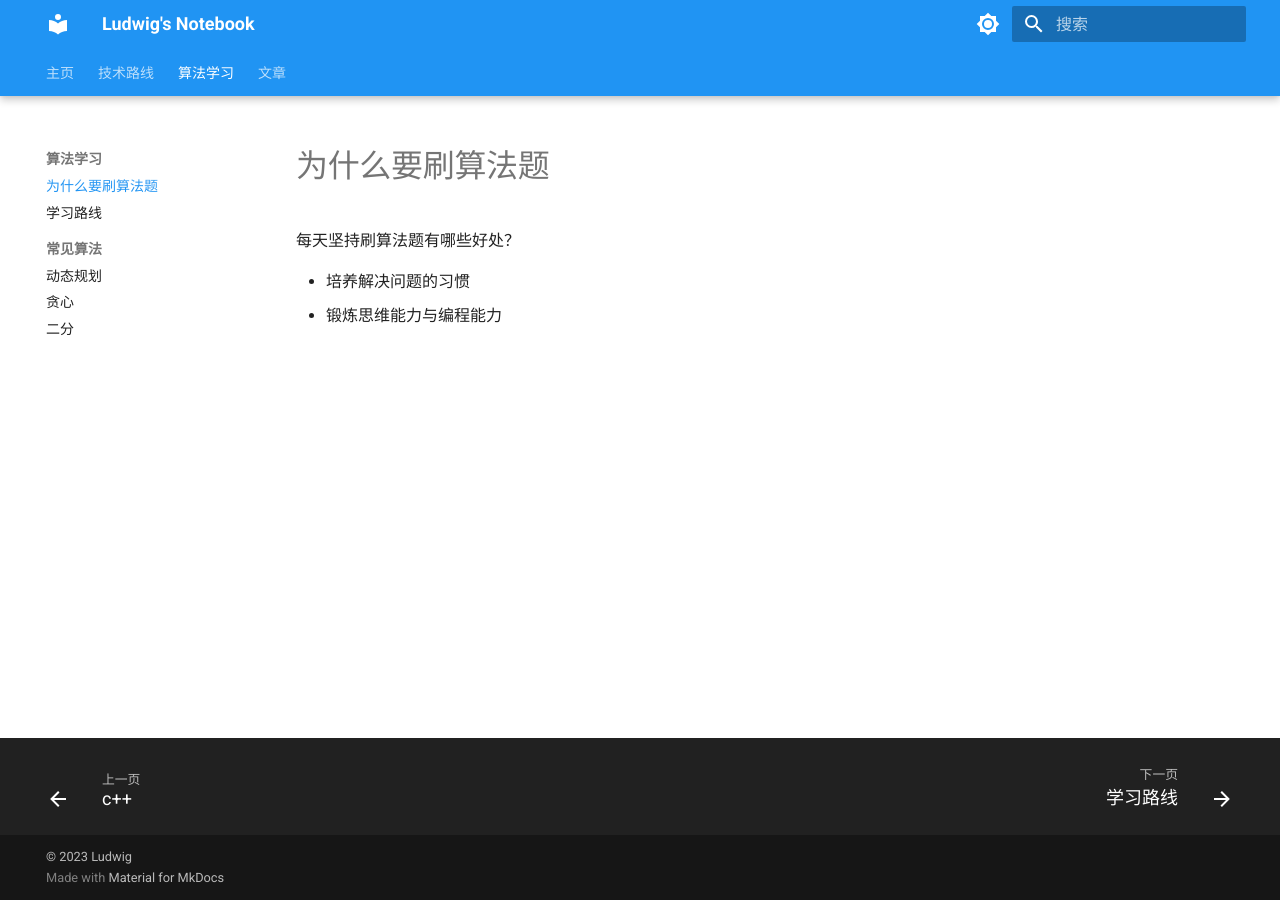
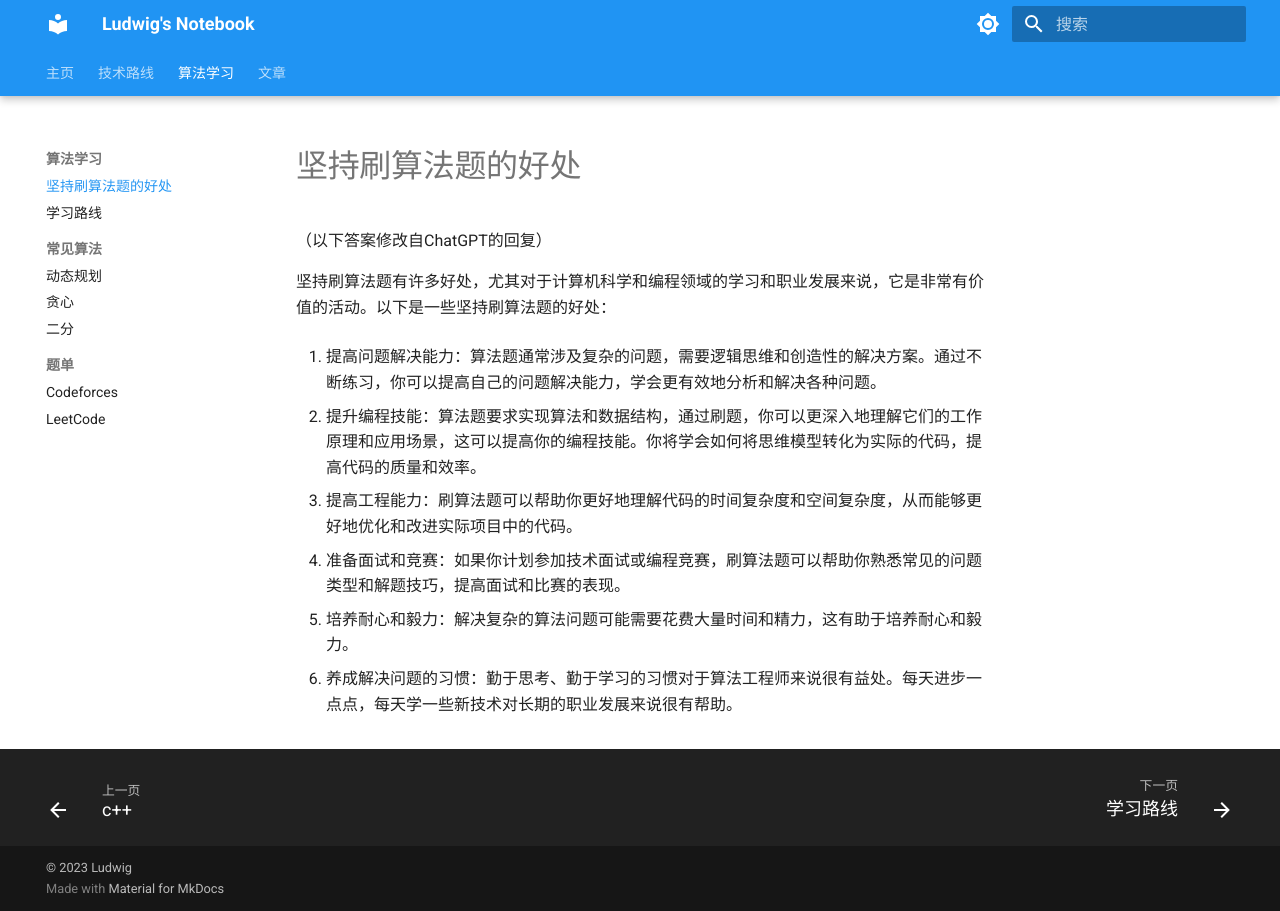
Before and after one commit to cs32963/Notebook, an MkDocs documentation site: the page built from docs/algorithms/index.md, in a window 1280 px wide. Built offline with MkDocs 1.6.1 and Material for MkDocs 9.7.7, drawn with Linux system fonts in a browser that asks for light colours.

Commit message:
update docs
update docs related to algorithms

```diff
--- a/docs/algorithms/index.md
+++ b/docs/algorithms/index.md
@@ -1,6 +1,17 @@
-# 为什么要刷算法题
+# 坚持刷算法题的好处
 
-每天坚持刷算法题有哪些好处？
+（以下答案修改自ChatGPT的回复）
 
-- 培养解决问题的习惯
-- 锻炼思维能力与编程能力
+坚持刷算法题有许多好处，尤其对于计算机科学和编程领域的学习和职业发展来说，它是非常有价值的活动。以下是一些坚持刷算法题的好处：
+
+1. 提高问题解决能力：算法题通常涉及复杂的问题，需要逻辑思维和创造性的解决方案。通过不断练习，你可以提高自己的问题解决能力，学会更有效地分析和解决各种问题。
+
+2. 提升编程技能：算法题要求实现算法和数据结构，通过刷题，你可以更深入地理解它们的工作原理和应用场景，这可以提高你的编程技能。你将学会如何将思维模型转化为实际的代码，提高代码的质量和效率。
+
+3. 提高工程能力：刷算法题可以帮助你更好地理解代码的时间复杂度和空间复杂度，从而能够更好地优化和改进实际项目中的代码。
+
+4. 准备面试和竞赛：如果你计划参加技术面试或编程竞赛，刷算法题可以帮助你熟悉常见的问题类型和解题技巧，提高面试和比赛的表现。
+
+5. 培养耐心和毅力：解决复杂的算法问题可能需要花费大量时间和精力，这有助于培养耐心和毅力。
+
+6. 养成解决问题的习惯：勤于思考、勤于学习的习惯对于算法工程师来说很有益处。每天进步一点点，每天学一些新技术对长期的职业发展来说很有帮助。
--- a/mkdocs.yml
+++ b/mkdocs.yml
@@ -97,11 +97,14 @@ nav:
     - python: roadmap/python.md
     - c++: roadmap/c++.md
   - 算法学习:
-    - 为什么要刷算法题: algorithms/index.md
+    - 坚持刷算法题的好处: algorithms/index.md
     - 学习路线: algorithms/roadmap.md
     - 常见算法:
       - 动态规划: algorithms/dp.md
       - 贪心: algorithms/greedy.md
       - 二分: algorithms/binary_search.md
+    - 题单:
+      - Codeforces: algorithms/codeforces_problem_list.md
+      - LeetCode: algorithms/leetcode_problem_list.md
   - 文章:
     - blog/index.md
```
Also changed, not shown: docs/algorithms/dp.md (+12 -0 lines), docs/algorithms/greedy.md (+2 -0 lines), docs/algorithms/roadmap.md (+3 -1 lines).
